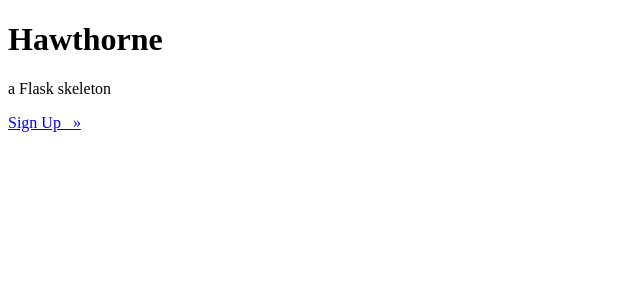
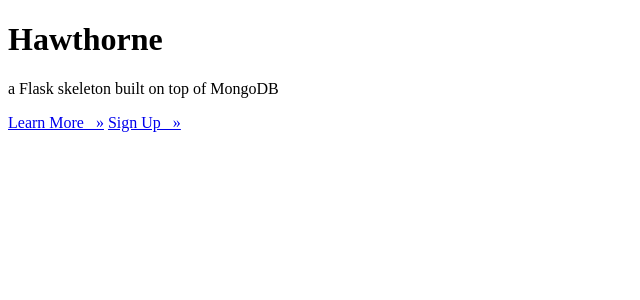
Before and after one commit to tymiles003/ivrhub, a Flask app: page / in a window 1280 px wide. Shown: the part 148-448 px from the top of the page, without its empty margins (0-640 px from the left). Run offline with Flask 2, Linux system fonts and the light colour scheme; parts of the project's set-up code (start-up, migrations or seed data) failed here and were passed over; some libraries are stand-ins or nearby versions.

Commit message:
tweaks some layouts

```diff
--- a/serve/templates/home.html
+++ b/serve/templates/home.html
@@ -3,7 +3,10 @@
 {% block body %}
 <div class='hero-unit'>
     <h1>Hawthorne</h1>
-    <p>a Flask skeleton</p>
-    <p><a class='btn btn-success btn-large' href="{{ url_for('register') }}">Sign Up &nbsp; &raquo;</a></p>
+    <p>a Flask skeleton built on top of MongoDB</p>
+    <p>
+    <a class='btn btn-info btn-large' href="{{ url_for('about') }}">Learn More &nbsp; &raquo;</a>
+    <a class='btn btn-success btn-large' href="{{ url_for('register') }}">Sign Up &nbsp; &raquo;</a>
+    </p>
 </div>
 {% endblock %}
--- a/serve/templates/layout.html
+++ b/serve/templates/layout.html
@@ -16,7 +16,7 @@
                     <a class='brand' href="{{url_for('home')}}">Hawthorne</a>
                     <ul class='nav'>
                         <li><a href="{{ url_for('about') }}">About</a></li>
-                        <li><a href='#'>Help</a></li>
+                        <li><a href="{{ url_for('help') }}">Help</a></li>
                         <li><a href='#'>Demo</a></li>
 
                         {% if not session.email %}
```
